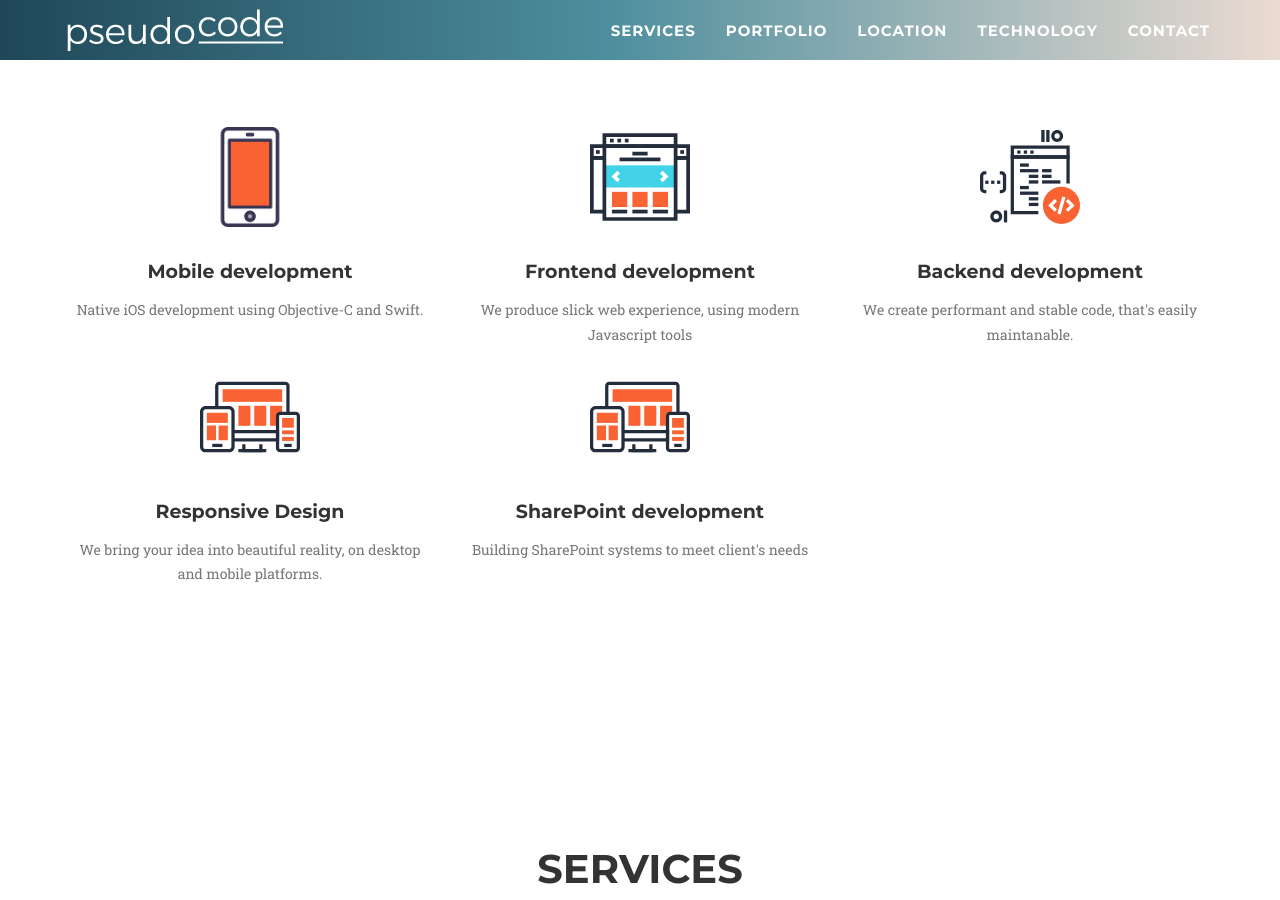
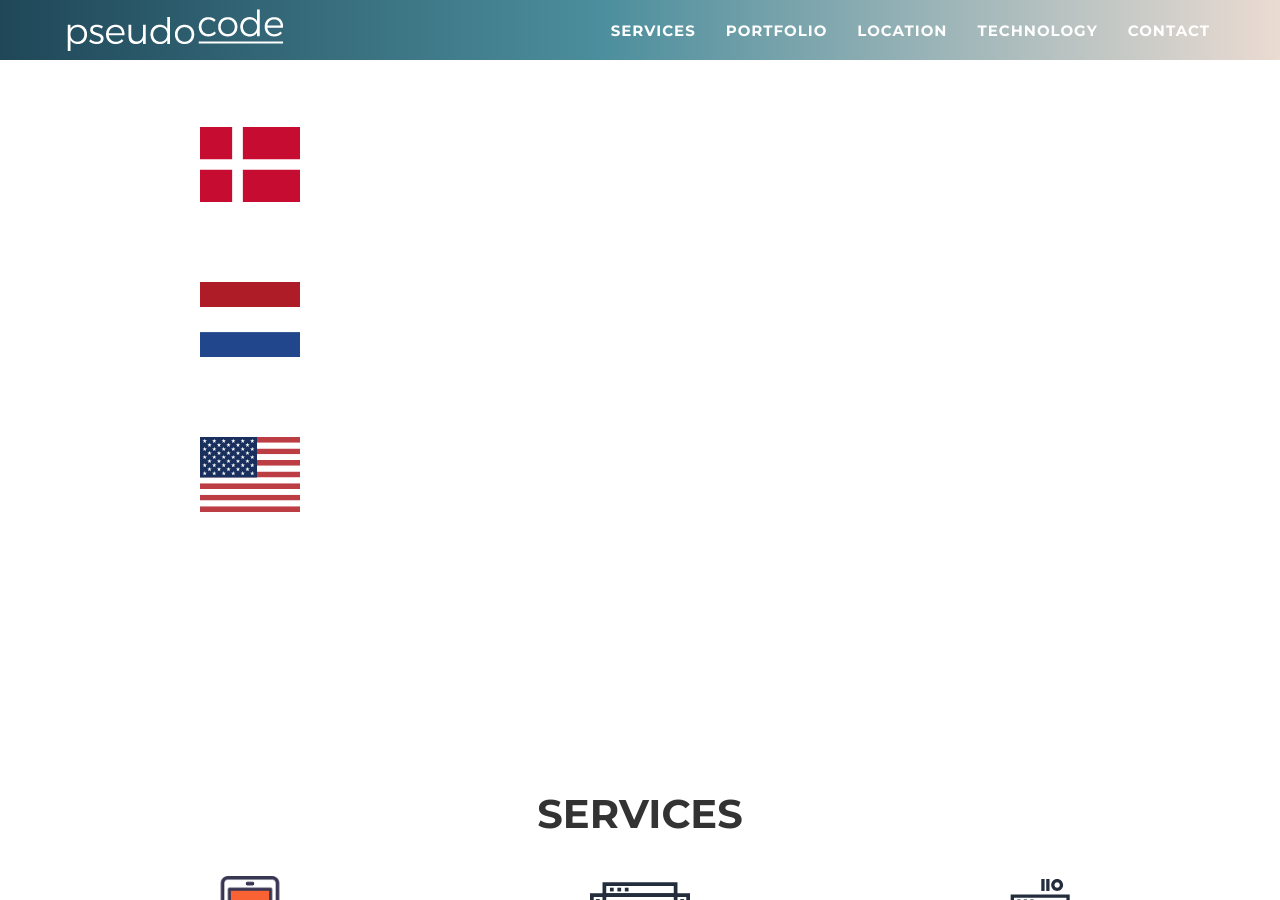
Before and after one commit to zoranzoran/pseudocode, a Jekyll site: the page built from index.html, in a window 1280 px wide and 900 px high, scrolled down 1067 px. Built offline with Jekyll 4.4.1, drawn with Linux system fonts in a browser that asks for light colours; a script that is not in the unit is left out.

Commit message:
Update clients.html

```diff
--- a/_includes/clients.html
+++ b/_includes/clients.html
@@ -9,63 +9,23 @@
         <div class="row text-center margin-b">
             <div class="col-md-4">
                 <div class="service__box">
-                    <img class="service__image" src="img/icons/png/mobile.png" alt="Frontedn developent">
-                    <h4 class="service-heading">Mobile development</h4>
-                    <p class="text-muted">Native iOS development using Objective-C and Swift.</p>
-                </div>
-            </div>
-            <div class="col-md-4">
-                <div class="service__box">
-                    <img class="service__image" src="img/icons/svg/browser-8.svg" alt="Frontedn developent">
-                    <h4 class="service-heading">Frontend development</h4>
-                    <p class="text-muted">We produce slick web experience, using modern Javascript tools</p>
-                </div>
-            </div>
-            <div class="col-md-4">
-                <div class="service__box">
-                    <img class="service__image" src="img/icons/svg/coding.svg" alt="Backend development">
-                    <h4 class="service-heading">Backend development</h4>
-                    <p class="text-muted">We create performant and stable code, that's easily maintanable.</p>
-                </div>
-            </div>
-            <div class="col-md-4">
-                <div class="service__box">
-                    <img class="service__image" src="img/icons/svg/devices.svg" alt="Responsive design">
-                    <h4 class="service-heading">Responsive Design</h4>
-                    <p class="text-muted">We bring your idea into beautiful reality, on desktop and mobile platforms.</p>
-                </div>
-            </div>
-            <div class="col-md-4">
-                <div class="service__box">
-                    <img class="service__image" src="img/icons/svg/devices.svg" alt="Responsive design">
-                    <h4 class="service-heading">SharePoint development</h4>
-                    <p class="text-muted">Building SharePoint systems to meet client's needs</p>
+                    <img class="service__image" src="img/icons/svg/dk.svg">
                 </div>
             </div>
         </div>
-        <!-- Drugi red service-a -->
-        <!--<div class="row text-center">
+        <div class="row text-center margin-b">
             <div class="col-md-4">
                 <div class="service__box">
-                    <img class="service__image" src="img/icons/svg/browser-7.svg" alt="Integration">
-                    <h4 class="service-heading">Integration</h4>
-                    <p class="text-muted">We easily integrate</p>
+                    <img class="service__image" src="img/icons/svg/nl.svg">
                 </div>
             </div>
+        </div>
+        <div class="row text-center margin-b">
             <div class="col-md-4">
                 <div class="service__box">
-                    <img class="service__image" src="img/icons/svg/browser-4.svg" alt="Speed and optimisation">
-                    <h4 class="service-heading">Speed and optimisation</h4>
-                    <p class="text-muted">We care for your website UX, so we optimise our code.</p>
+                    <img class="service__image" src="img/icons/svg/um.svg">
                 </div>
             </div>
-            <div class="col-md-4">
-                <div class="service__box">
-                    <img class="service__image" src="img/icons/svg/devices-1.svg" alt="frontend development">
-                    <h4 class="service-heading">Mobile development</h4>
-                    <p class="text-muted">We bring your idea into beautiful reality, on desktop and mobile platforms.</p>
-                </div>
-            </div>
-        </div>-->
+        </div>
     </div>
 </section>
```
